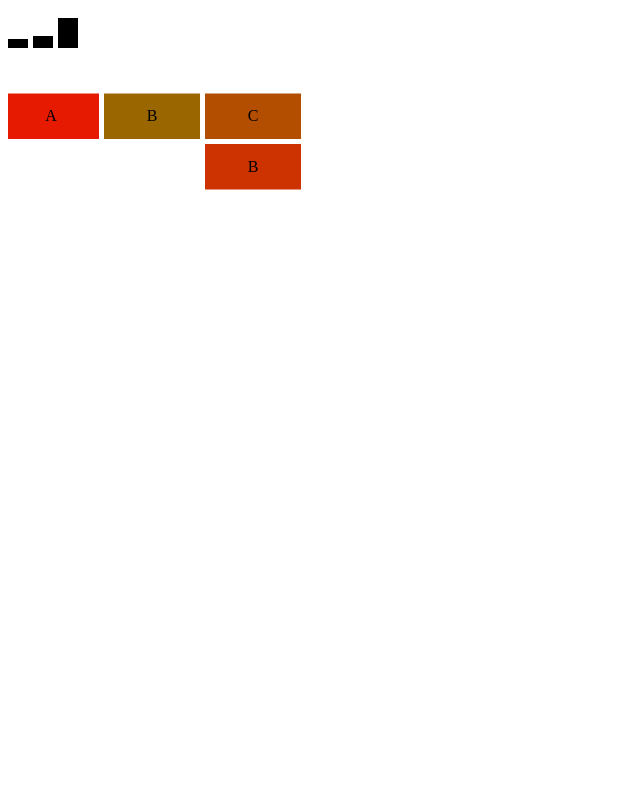
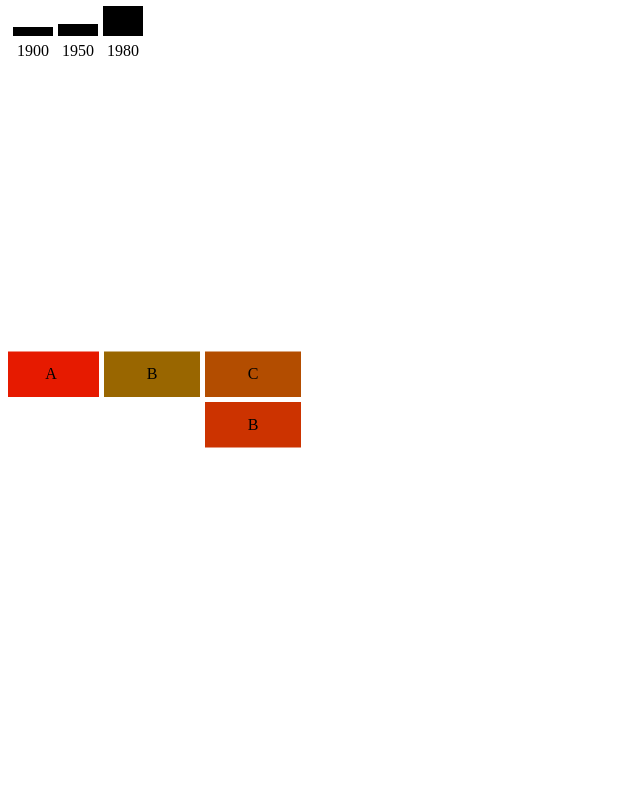
Before and after one commit to samansepehri/US-Mass-Shootings, a plain HTML site: page index.html in a window 1280 px wide. Shown: the part 60-850 px from the top of the page, without its empty margins (0-640 px from the left). Before the commit the page ends 800 px from the top, so only its background shows below. Drawn offline with nearby package versions, Linux system fonts and the light colour scheme.

Commit message:
Display year labels

```diff
--- a/index.html
+++ b/index.html
@@ -6,6 +6,7 @@
     <script src="https://d3js.org/d3.v4.js"></script>
   </head>
   <body>
+    <h1>US mass shootings</h1>
     <script src="js/YearChart.js"></script>
     <script src="js/TileMap.js"></script>
     <script src="js/main.js"></script>
--- a/js/YearChart.js
+++ b/js/YearChart.js
@@ -1,7 +1,7 @@
 class YearChart {
   constructor(parent) {
     let width = 500;
-    let height = 100;
+    let height = 300;
 
     this.div = parent.append("div");
     this.svg = this.div.append("svg")
@@ -10,12 +10,12 @@ class YearChart {
   }
 
   update(dataByYear) {
-    console.log(dataByYear);
-
     let d3this = d3.select(this);
-    let w = 20;
+    let w = 40;
     let xMargin = 5;
-    let y0 = 100;
+    let x0 = xMargin + w * 0.5;
+    let y0Bar = 30;
+    let y0Label = 50;
     let scaleIncidentCount = (incidentCount) => {
       return incidentCount * 3;
     }
@@ -24,11 +24,12 @@ class YearChart {
     let rectEnter = rect.enter()
       .append("rect")
       .classed("year-bar", true);
+
     rect.merge(rectEnter)
       .attr("transform", (d, i) => {
         return `translate(
-        ${i * (xMargin + w)},
-        ${y0 - scaleIncidentCount(d.incidentCount)})`
+        ${x0 + i * (xMargin + w) - w * 0.5},
+        ${y0Bar - scaleIncidentCount(d.incidentCount)})`;
       })
       .attr("fill", "black")
       .attr("height", (d) => {
@@ -40,5 +41,22 @@ class YearChart {
 
         ]);
       });
+
+    let yearLabel = this.svg.selectAll("text.year-label")
+      .data(dataByYear);
+    let yearLabelEnter = yearLabel.enter()
+      .append("text")
+      .classed("year-label", true);
+
+    yearLabel.merge(yearLabelEnter)
+      .text((d) => {
+        return d.year;
+      })
+      .attr("text-anchor", "middle")
+      .attr("transform", (d, i) => {
+        return `translate(
+        ${x0 + i * (xMargin + w)},
+        ${y0Label})`;
+      });
   }
 }
```
